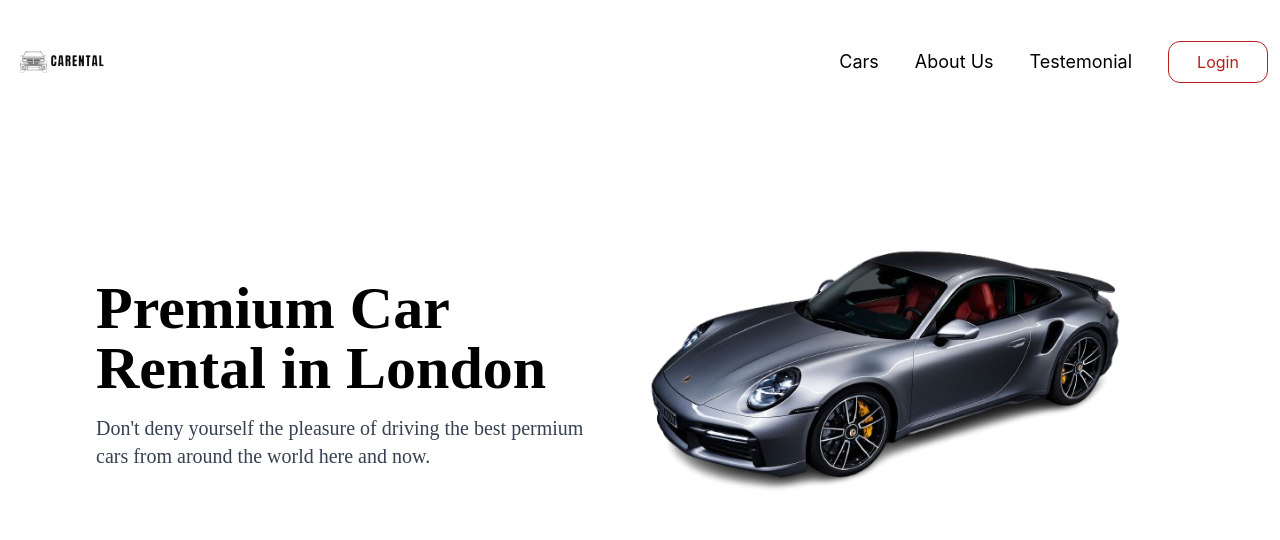
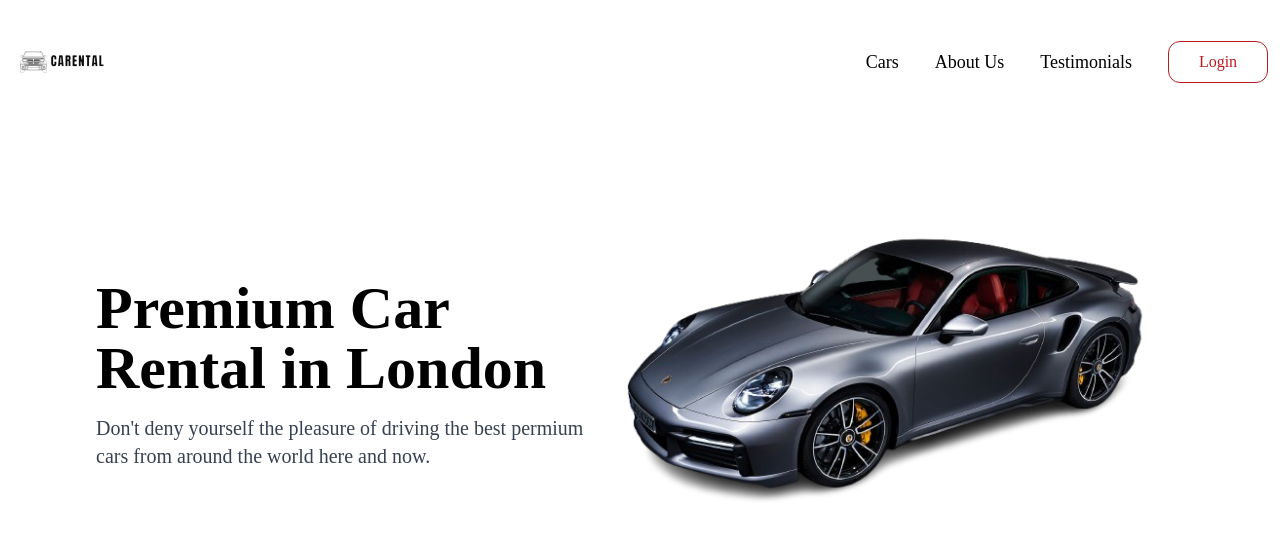
Before and after one commit to melika760/Car, a React (Create React App) app: page / in a window 1280 px wide. Shown: the top 540 px of the page. Built offline with nearby package versions, Linux system fonts and the light colour scheme.

Commit message:
edit nav

```diff
--- a/src/Components/Constants.jsx
+++ b/src/Components/Constants.jsx
@@ -9,8 +9,8 @@ export const menu=[{
     path:'#About'
   },
   {
-    name:"Testemonial",
+    name:"Testimonials",
     id:3,
-    path:'#Testemonial'
+    path:'#Testimonials'
   },
 ]
--- a/src/Components/Hero.jsx
+++ b/src/Components/Hero.jsx
@@ -8,7 +8,7 @@ const Hero = () => {
     <p className='text-xl text-gray-700 font-[Poppins]'>Don't deny yourself the pleasure of driving  the best permium cars from around the world here and now.</p>
     </div>
     <div className='w-[90%]'>
-    <img src={porshce} className='w-full object-contain' alt='Porsche'/>
+        <img src={porshce} className='w-full object-contain scale-110' alt='Porsche'/>
     </div>
     </section>
   )
--- a/src/Components/Nav.jsx
+++ b/src/Components/Nav.jsx
@@ -8,9 +8,9 @@ const Nav = () => {
     <img src={logo} alt='logo' className='w-[100px] h-[100px]'/>
     </div>
   <ul className='flex space-x-9 items-center'>
-{menu.map((item)=>(<li key={item.id} className='cursor-pointer'><a href={item.path} alt={item.name} className='text-lg hover:text-red-700'>{item.name}</a></li>))}
+{menu.map((item)=>(<li key={item.id} className='cursor-pointer'><a href={item.path} alt={item.name} className='text-lg hover:text-red-700 font-[Poppins]'>{item.name}</a></li>))}
   {/* reactrouter needed */}
-  <button className='text-red-700 border-red-700 border w-[100px] rounded-xl p-2 hover:bg-red-700 hover:text-white'><a href='/login' alt='login'>Login</a></button>
+  <button className='text-red-700 border-red-700 border w-[100px] rounded-xl p-2 hover:bg-red-700 hover:text-white font-[Poppins]'><a href='/login' alt='login'>Login</a></button>
   </ul>
   </nav>
   )
```
